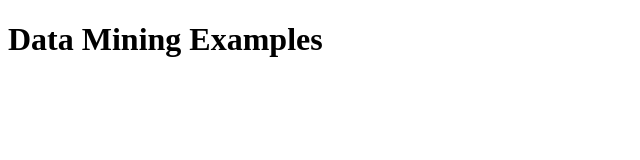
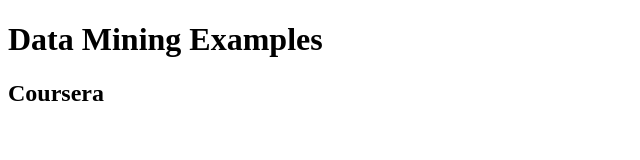
Before and after one commit to keshvari/datamining, a website: page public/index.html in a window 1280 px wide. Shown: the whole page, without its empty margins (0-640 px from the left). Drawn offline with Linux system fonts and the light colour scheme.

Commit message:
heroku procfile

```diff
--- a/public/index.html
+++ b/public/index.html
@@ -6,5 +6,6 @@
 </head>
 <body>
 <h1>Data Mining Examples</h1>
+<h2>Coursera</h2>
 </body>
 </html>
```
